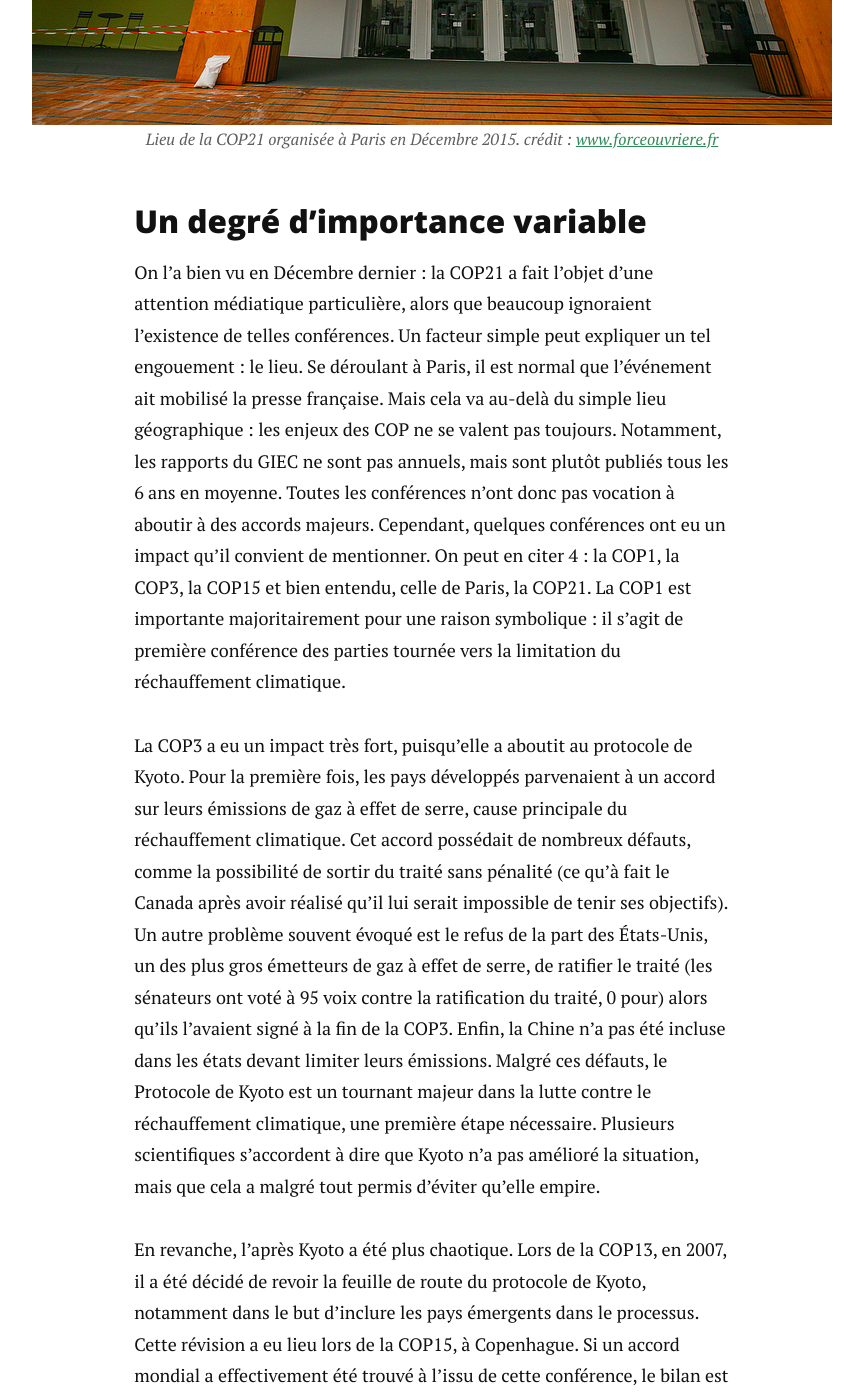
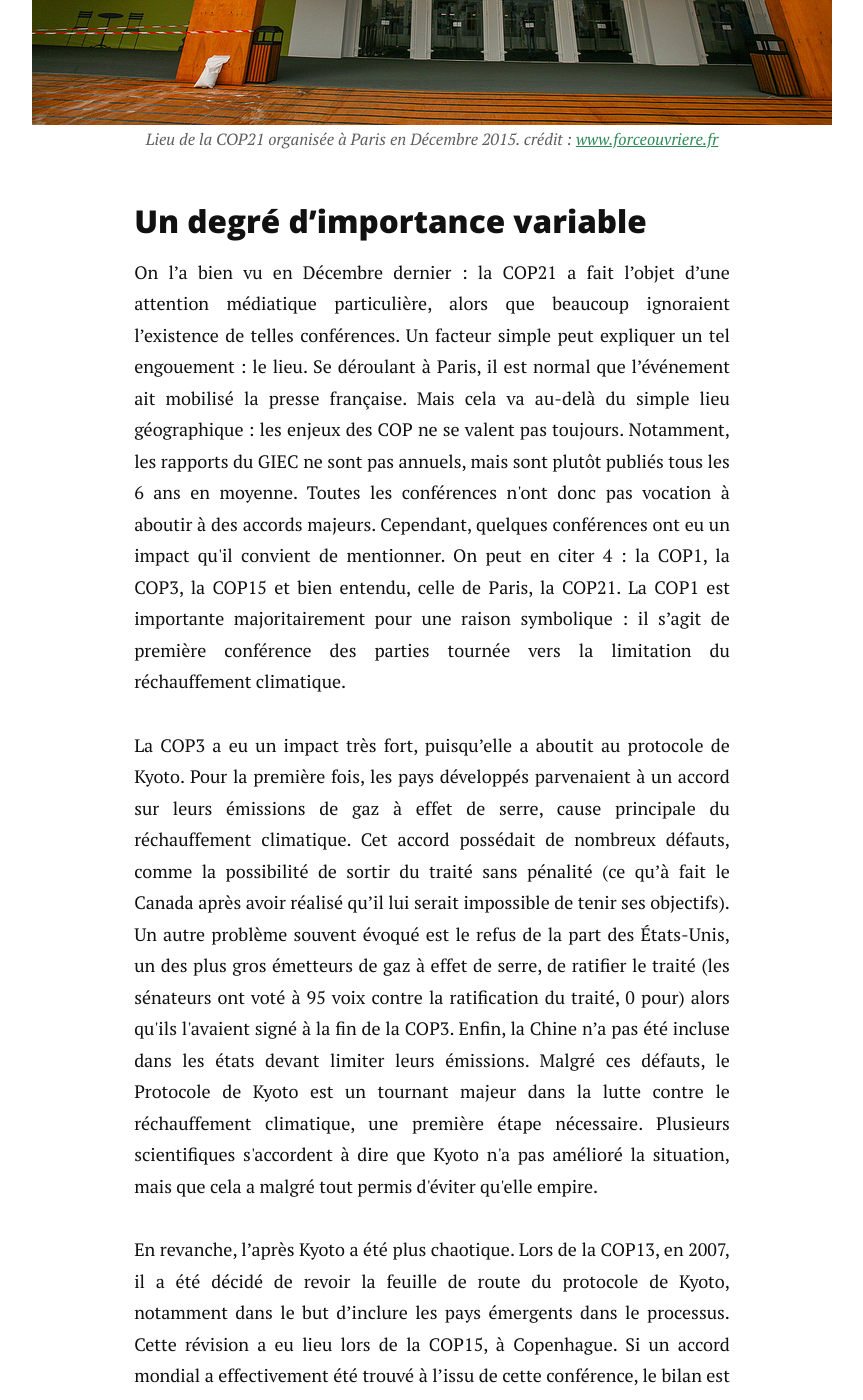
Before and after one commit to charlesgabouleaud/charlesgabouleaud.github.io, a Jekyll site: the page built from _posts/2016-09-05-Accord-Paris-cheminement-chaotique.markdown, in a window 1280 px wide and 1400 px high, scrolled down 3506 px. Shown: the whole window, without its empty margins (208-1071 px from the left). Built offline with Jekyll 4.4.1, drawn with Linux system fonts in a browser that asks for light colours; nearby versions of some CDN libraries; comment, search, counter and statistics services are not loaded.

Commit message:
Justification de tous les articles

```diff
--- a/_posts/2016-09-05-Accord-Paris-cheminement-chaotique.markdown
+++ b/_posts/2016-09-05-Accord-Paris-cheminement-chaotique.markdown
@@ -6,20 +6,20 @@ image : AccordsParis/Paris.jpg
 comments : true
 ---
 
-<p class="intro"><span class="dropcap">C</span>e week-end, la Chine et les Etats-Unis ont ratifié les accords de Paris sur le climat. Signés en Décembre 2015 à l’issue de la COP21, ces accords devaient permettre de rassembler les états autour d’une cause commune : limiter le réchauffement climatique. Mais, si l’on a beaucoup parlé de la COP21, le contexte dans lequel s’inscrit ce rassemblement reste encore méconnu.</p>
+<p class="intro" style="text-align: justify;"><span class="dropcap">C</span>e week-end, la Chine et les Etats-Unis ont ratifié les accords de Paris sur le climat. Signés en Décembre 2015 à l’issue de la COP21, ces accords devaient permettre de rassembler les états autour d’une cause commune : limiter le réchauffement climatique. Mais, si l’on a beaucoup parlé de la COP21, le contexte dans lequel s’inscrit ce rassemblement reste encore méconnu.</p>
 
 ### COP21, GIEC : un jargon parfois obscur
 
-En Décembre 2015, Paris a accueilli un événement qualifié de primordial en terme de lutte contre les changements climatiques : la COP21. Cependant, comme dans toute initiative internationale, il existe de nombreux organismes, chacun étant lié à d’autres de façon plus ou moins claire, et il est  difficile de s’y retrouver dans les rôles et les attributions de chaque acteur. Dans des domaines comme le réchauffement climatique, souvent sujet de nombreuses polémiques, il est important de bien cerner le contexte avant de s’intéresser aux actions et aux accords.
+<p style="text-align: justify;">En Décembre 2015, Paris a accueilli un événement qualifié de primordial en terme de lutte contre les changements climatiques : la COP21. Cependant, comme dans toute initiative internationale, il existe de nombreux organismes, chacun étant lié à d’autres de façon plus ou moins claire, et il est  difficile de s’y retrouver dans les rôles et les attributions de chaque acteur. Dans des domaines comme le réchauffement climatique, souvent sujet de nombreuses polémiques, il est important de bien cerner le contexte avant de s’intéresser aux actions et aux accords.</p>
 
 <figure>
 	<img src="{{ '/assets/img/AccordsParis/COP21.jpg' | prepend: site.baseurl }}" alt="">
 	<figcaption>crédit : <a href="https://visualhunt.com/f/photo/23638039092/96e34c213a/">climatealliance</a></figcaption>
 </figure>
 
-A partir des années 1970, la communauté scientifique commence à percevoir l’impact de l’homme sur le réchauffement climatique, et les risques liés à l’augmentation des températures. Cela débouche en 1979 à l’organisation de la première conférence sur le climat, à Genève. A l’initiative du G7, le GIEC (groupe d’experts intergouvernemental sur le climat) est créé et placé sous tutelle des Nations Unies. Il s’agit d’un groupe composés de milliers de scientifiques, volontaires, de différents domaines, chargés d’étudier les publications liées au climat, et d’en vérifier la pertinence et la véracité. Le GIEC publie régulièrement la synthèse de ses travaux dans des rapports accessibles à tous. Ces rapports ont donc vocation a être neutres, facilement accessibles, et scientifiquement précis.
+<p style="text-align: justify;">A partir des années 1970, la communauté scientifique commence à percevoir l’impact de l’homme sur le réchauffement climatique, et les risques liés à l’augmentation des températures. Cela débouche en 1979 à l’organisation de la première conférence sur le climat, à Genève. A l’initiative du G7, le GIEC (groupe d’experts intergouvernemental sur le climat) est créé et placé sous tutelle des Nations Unies. Il s’agit d’un groupe composés de milliers de scientifiques, volontaires, de différents domaines, chargés d’étudier les publications liées au climat, et d’en vérifier la pertinence et la véracité. Le GIEC publie régulièrement la synthèse de ses travaux dans des rapports accessibles à tous. Ces rapports ont donc vocation a être neutres, facilement accessibles, et scientifiquement précis.</p>
 
-Ils servent de base de réflexion à la Convention-cadre des Nations unies sur les changements climatiques, adopté en 1992 au Sommet de la Terre à Rio. Plus exactement, les rapports du GIEC sont les documents principaux utilisés lors des rassemblement des « parties » ayant signé la convention-cadre. Par exemple, les états de l’Union Européenne en sont signataires, mais aussi l’Union Européenne en tant que telle : voilà pourquoi on parle de parties et pas simplement d’états. Chaque année, les parties ayant signé la Convention-cadre se réunissent pour une conférence : la conférence des parties, ou COP (Conference of Parties). Le nombre annoté après l’acronyme indique simplement l’édition dont on parle : la COP21 est la 21ème conférence des parties. Il est aussi utile de noter que le rôle principal du GIEC est de fournir des rapports à une entité qui n’existait pas lors de la constitution du GIEC. Une imbrication complexe d’entités diverses qui ne facilite pas la compréhension.
+<p style="text-align: justify;">Ils servent de base de réflexion à la Convention-cadre des Nations unies sur les changements climatiques, adopté en 1992 au Sommet de la Terre à Rio. Plus exactement, les rapports du GIEC sont les documents principaux utilisés lors des rassemblement des « parties » ayant signé la convention-cadre. Par exemple, les états de l’Union Européenne en sont signataires, mais aussi l’Union Européenne en tant que telle : voilà pourquoi on parle de parties et pas simplement d’états. Chaque année, les parties ayant signé la Convention-cadre se réunissent pour une conférence : la conférence des parties, ou COP (Conference of Parties). Le nombre annoté après l’acronyme indique simplement l’édition dont on parle : la COP21 est la 21ème conférence des parties. Il est aussi utile de noter que le rôle principal du GIEC est de fournir des rapports à une entité qui n’existait pas lors de la constitution du GIEC. Une imbrication complexe d’entités diverses qui ne facilite pas la compréhension.</p>
 
 <figure>
 	<img src="{{ '/assets/img/AccordsParis/COP21bourget.jpg' | prepend: site.baseurl }}" alt="">
@@ -28,21 +28,21 @@ Ils servent de base de réflexion à la Convention-cadre des Nations unies sur l
 
 ### Un degré d’importance variable
 
-On l’a bien vu en Décembre dernier : la COP21 a fait l’objet d’une attention médiatique particulière, alors que beaucoup ignoraient l’existence de telles conférences. Un facteur simple peut expliquer un tel engouement : le lieu. Se déroulant à Paris, il est normal que l’événement ait mobilisé la presse française. Mais cela va au-delà du simple lieu géographique : les enjeux des COP ne se valent pas toujours. Notamment, les rapports du GIEC ne sont pas annuels, mais sont plutôt publiés tous les 6 ans en moyenne. Toutes les conférences n'ont donc pas vocation à aboutir à des accords majeurs. Cependant, quelques conférences ont eu un impact qu'il convient de mentionner. On peut en citer 4 : la COP1, la COP3, la COP15 et bien entendu, celle de Paris, la COP21. La COP1 est importante majoritairement pour une raison symbolique : il s’agit de première conférence des parties tournée vers la limitation du réchauffement climatique.
+<p style="text-align: justify;">On l’a bien vu en Décembre dernier : la COP21 a fait l’objet d’une attention médiatique particulière, alors que beaucoup ignoraient l’existence de telles conférences. Un facteur simple peut expliquer un tel engouement : le lieu. Se déroulant à Paris, il est normal que l’événement ait mobilisé la presse française. Mais cela va au-delà du simple lieu géographique : les enjeux des COP ne se valent pas toujours. Notamment, les rapports du GIEC ne sont pas annuels, mais sont plutôt publiés tous les 6 ans en moyenne. Toutes les conférences n'ont donc pas vocation à aboutir à des accords majeurs. Cependant, quelques conférences ont eu un impact qu'il convient de mentionner. On peut en citer 4 : la COP1, la COP3, la COP15 et bien entendu, celle de Paris, la COP21. La COP1 est importante majoritairement pour une raison symbolique : il s’agit de première conférence des parties tournée vers la limitation du réchauffement climatique.</p>
 
-La COP3 a eu un impact très fort, puisqu’elle a aboutit au protocole de Kyoto. Pour la première fois, les pays développés parvenaient à un accord sur leurs émissions de gaz à effet de serre, cause principale du réchauffement climatique. Cet accord possédait de nombreux défauts, comme la possibilité de sortir du traité sans pénalité (ce qu’à fait le Canada après avoir réalisé qu’il lui serait impossible de tenir ses objectifs). Un autre problème souvent évoqué est le refus de la part des États-Unis, un des plus gros émetteurs de gaz à effet de serre, de ratifier le traité (les sénateurs ont voté à 95 voix contre la ratification du traité, 0 pour) alors qu'ils l'avaient signé à la fin de la COP3. Enfin, la Chine n’a pas été incluse dans les états devant limiter leurs émissions. Malgré ces défauts, le Protocole de Kyoto est un tournant majeur dans la lutte contre le réchauffement climatique, une première étape nécessaire. Plusieurs scientifiques s'accordent à dire que Kyoto n'a pas amélioré la situation, mais que cela a malgré tout permis d'éviter qu'elle empire.
+<p style="text-align: justify;">La COP3 a eu un impact très fort, puisqu’elle a aboutit au protocole de Kyoto. Pour la première fois, les pays développés parvenaient à un accord sur leurs émissions de gaz à effet de serre, cause principale du réchauffement climatique. Cet accord possédait de nombreux défauts, comme la possibilité de sortir du traité sans pénalité (ce qu’à fait le Canada après avoir réalisé qu’il lui serait impossible de tenir ses objectifs). Un autre problème souvent évoqué est le refus de la part des États-Unis, un des plus gros émetteurs de gaz à effet de serre, de ratifier le traité (les sénateurs ont voté à 95 voix contre la ratification du traité, 0 pour) alors qu'ils l'avaient signé à la fin de la COP3. Enfin, la Chine n’a pas été incluse dans les états devant limiter leurs émissions. Malgré ces défauts, le Protocole de Kyoto est un tournant majeur dans la lutte contre le réchauffement climatique, une première étape nécessaire. Plusieurs scientifiques s'accordent à dire que Kyoto n'a pas amélioré la situation, mais que cela a malgré tout permis d'éviter qu'elle empire.</p>
 
-En revanche, l’après Kyoto a été plus chaotique. Lors de la COP13, en 2007, il a été décidé de revoir la feuille de route du protocole de Kyoto, notamment dans le but d’inclure les pays émergents dans le processus. Cette révision a eu lieu lors de la COP15, à Copenhague. Si un accord mondial a effectivement été trouvé à l’issu de cette conférence, le bilan est dans l’ensemble négatif. Les états ont effet aboutit à un accord visant à limiter le réchauffement climatique à 2°C en 2100, alors que de nombreux états (les états insulaires en première ligne) réclamaient un objectif plus ambitieux de 1,5°C. Et surtout, aucun accord sur les émissions de gaz à effet de serre n’a été trouvé.
+<p style="text-align: justify;">En revanche, l’après Kyoto a été plus chaotique. Lors de la COP13, en 2007, il a été décidé de revoir la feuille de route du protocole de Kyoto, notamment dans le but d’inclure les pays émergents dans le processus. Cette révision a eu lieu lors de la COP15, à Copenhague. Si un accord mondial a effectivement été trouvé à l’issu de cette conférence, le bilan est dans l’ensemble négatif. Les états ont effet aboutit à un accord visant à limiter le réchauffement climatique à 2°C en 2100, alors que de nombreux états (les états insulaires en première ligne) réclamaient un objectif plus ambitieux de 1,5°C. Et surtout, aucun accord sur les émissions de gaz à effet de serre n’a été trouvé.</p>
 
 ### Une conférence à Paris particulièrement attendue
 
-C’est principalement pour cette raison que Paris a été sous les feux des projecteurs en Décembre. La COP21 devait absolument aboutir à un accord mondial sur les émissions de gaz. Les négociations ont dont été particulièrement suivies, car un échec à Paris aurait fortement compliqué la suite des événements. Les négociations ont pris plus longtemps que ce qui était initialement prévu, mais ont malgré tout finit par aboutir à un accord mondial, incluant des objectifs sur les émissions de gaz à effet de serre. Il s’agit cette fois d’un accord contraignant, mais duquel il est toujours possible de sortir sans être inquiété. Une avancée qui est donc perfectible mais qui constitue aussi une avancée non négligeable en matière de lutte contre le changement climatique.
+<p style="text-align: justify;">C’est principalement pour cette raison que Paris a été sous les feux des projecteurs en Décembre. La COP21 devait absolument aboutir à un accord mondial sur les émissions de gaz. Les négociations ont dont été particulièrement suivies, car un échec à Paris aurait fortement compliqué la suite des événements. Les négociations ont pris plus longtemps que ce qui était initialement prévu, mais ont malgré tout finit par aboutir à un accord mondial, incluant des objectifs sur les émissions de gaz à effet de serre. Il s’agit cette fois d’un accord contraignant, mais duquel il est toujours possible de sortir sans être inquiété. Une avancée qui est donc perfectible mais qui constitue aussi une avancée non négligeable en matière de lutte contre le changement climatique.</p>
 
 <img src="{{ '/assets/img/AccordsParis/icemelting.jpg' | prepend: site.baseurl }}" alt="">
 
-Malheureusement, depuis la signature de l’accord de Paris, peu de choses ont eu lieu. Car, après signature, chaque état doit ensuite ratifier le texte, un procédé qui ne peut avoir lieu qu’après un cheminement interne à chaque partie. Un cheminement qui parfois n’aboutit pas, comme on l’a vu avec les États-Unis lors du protocole de Kyoto. Voilà pourquoi l’annonce de la Chine et des États-Unis, qui viennent conjointement de ratifier le texte, est importante. Totalisant à eux deux 42 % des émissions de gaz à effet de serre, il s’agit là d’une annonce majeure qui pourrait accélérer les choses.
+<p style="text-align: justify;">Malheureusement, depuis la signature de l’accord de Paris, peu de choses ont eu lieu. Car, après signature, chaque état doit ensuite ratifier le texte, un procédé qui ne peut avoir lieu qu’après un cheminement interne à chaque partie. Un cheminement qui parfois n’aboutit pas, comme on l’a vu avec les États-Unis lors du protocole de Kyoto. Voilà pourquoi l’annonce de la Chine et des États-Unis, qui viennent conjointement de ratifier le texte, est importante. Totalisant à eux deux 42 % des émissions de gaz à effet de serre, il s’agit là d’une annonce majeure qui pourrait accélérer les choses.</p>
 
-Jusqu’à maintenant, seuls quelques petits états, totalisant moins d’1 % des émissions mondiales, avaient ratifié le texte. L’accord de Paris vise à affirmer la position des acteurs étatiques à limiter le réchauffement bien en dessous le seuil des 2°C en 2100, et si possible sous 1,5°C comme le demandaient plusieurs états insulaires, que la montée des eaux inquiète. Cependant, plusieurs scientifiques et ONG émettent des réserves concernant ce seuil symbolique des 2°C. Il sera d’ailleurs question  de l’origine de ce seuil dans un futur article.
+<p style="text-align: justify;">Jusqu’à maintenant, seuls quelques petits états, totalisant moins d’1 % des émissions mondiales, avaient ratifié le texte. L’accord de Paris vise à affirmer la position des acteurs étatiques à limiter le réchauffement bien en dessous le seuil des 2°C en 2100, et si possible sous 1,5°C comme le demandaient plusieurs états insulaires, que la montée des eaux inquiète. Cependant, plusieurs scientifiques et ONG émettent des réserves concernant ce seuil symbolique des 2°C. Il sera d’ailleurs question  de l’origine de ce seuil dans un futur article.</p>
 
 <figure>
 	<img src="{{ '/assets/img/AccordsParis/HumanEnergy.jpg' | prepend: site.baseurl }}" alt="">
```
Also changed, not shown: _posts/2016-07-12-Bitcoin-voir-au-dela-de-lenthousiasme.markdown (+7 -7 lines), _posts/2016-08-10-MoonExpress-grand-pas-pour-lhumanite.markdown (+10 -10 lines), _posts/2016-08-24-Exploitation-ressources-spatiales-Luxembourg.markdown (+6 -6 lines).
